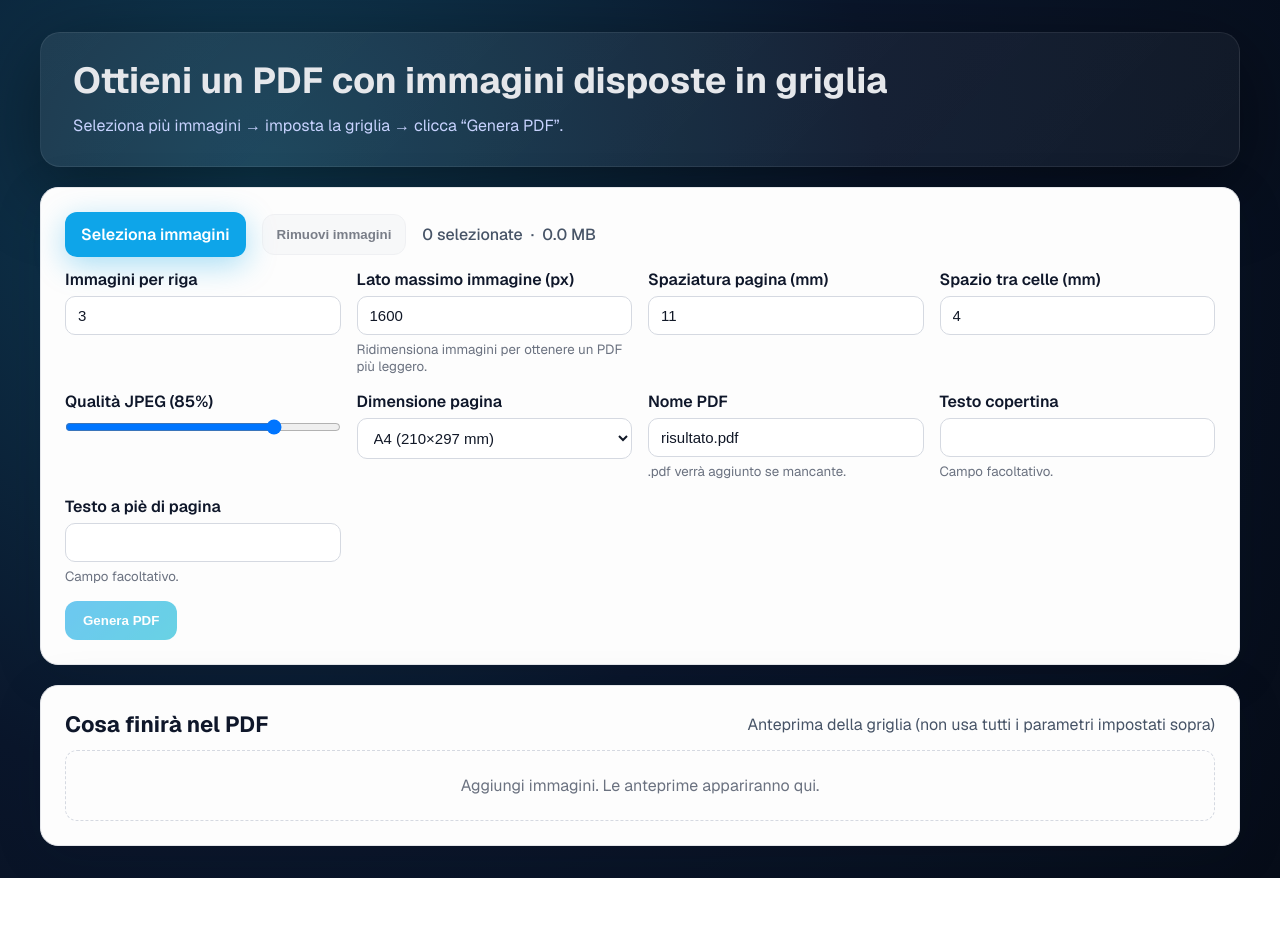
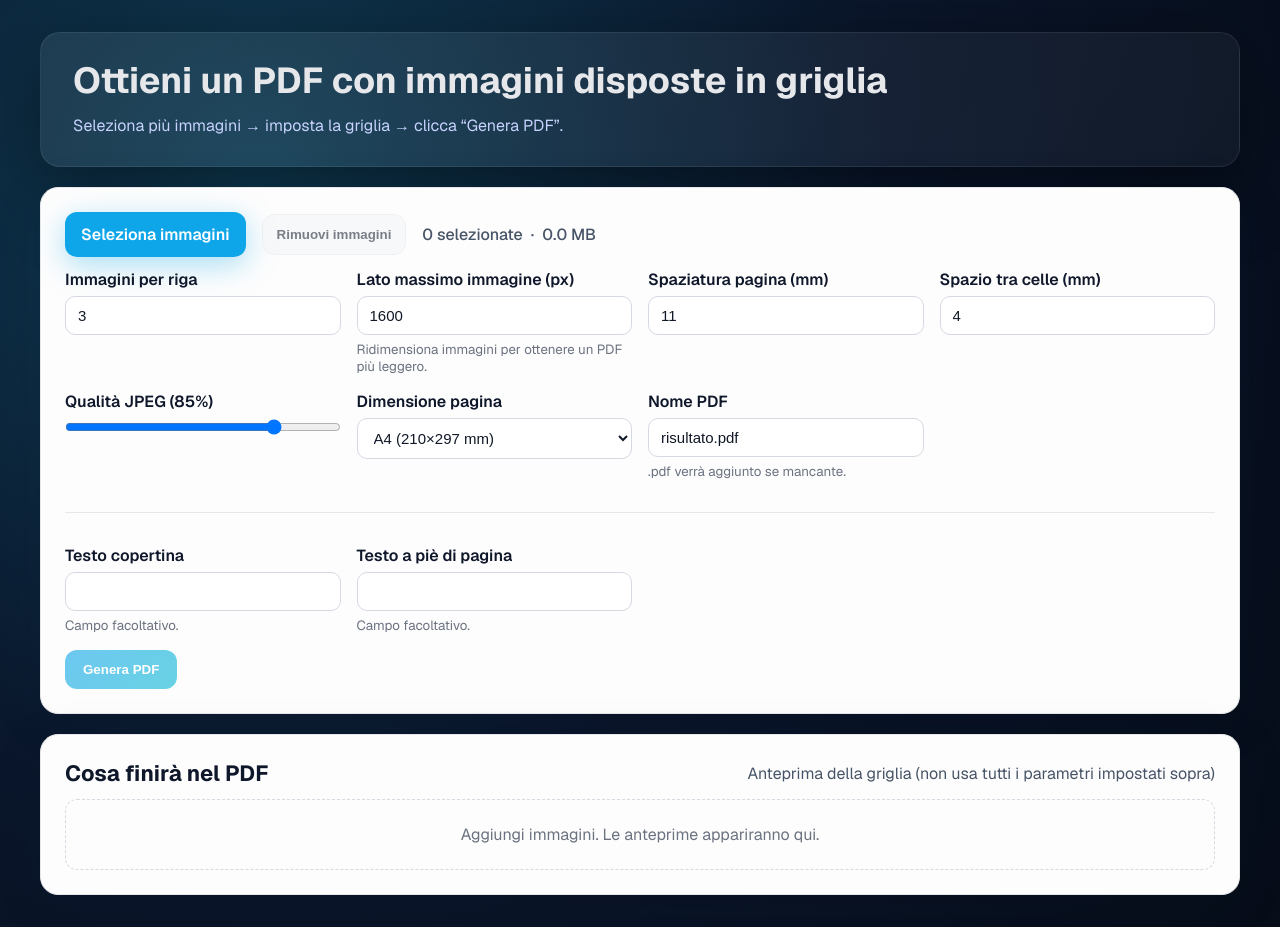
Before and after one commit to metralab/glue-pictures, a Next.js app: page / in a window 1280 px wide. Before the commit the page ends 878 px from the top, so only its background shows below. Built offline with nearby package versions, Linux system fonts and the light colour scheme.

Commit message:
Add separator for custom text fields

```diff
--- a/src/app/components/SettingsPanel.tsx
+++ b/src/app/components/SettingsPanel.tsx
@@ -166,6 +166,7 @@ export const SettingsPanel: React.FC<Props> = ({
           onChange={(event) => setFileName(event.target.value)} />
         <small>.pdf verrà aggiunto se mancante.</small>
       </div>
+      <hr className={styles.separator} />
       <div className={styles.control}>
         <label htmlFor="coverText">Testo copertina</label>
         <input
--- a/src/app/components/page.module.css
+++ b/src/app/components/page.module.css
@@ -236,6 +236,13 @@
   font-weight: 600;
 }
 
+.separator {
+  border: none;
+  border-top: 1px solid #e5e7eb;
+  margin: 16px 0;
+  grid-column: 1 / -1;
+}
+
 @media (max-width: 900px) {
   .header {
     flex-direction: column;
```
